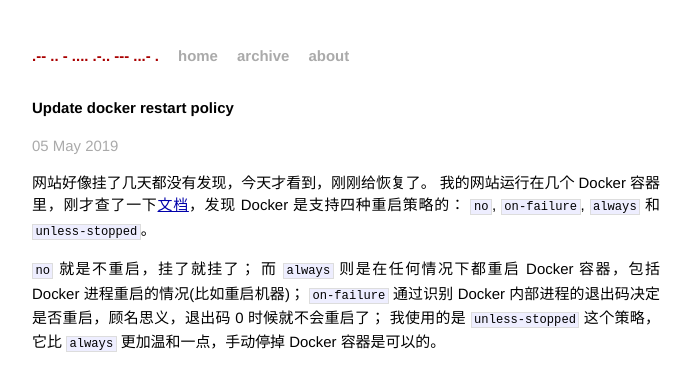
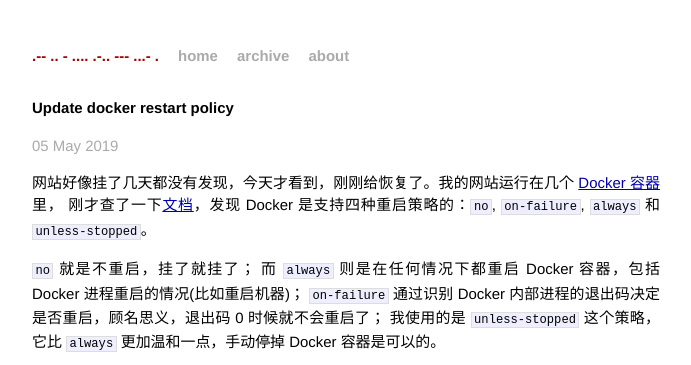
Before and after one commit to gnailuy/gnailuy.com, a Jekyll site: the page built from _posts/2019-05-05-update-docker-restart-policy.markdown, in a window 1280 px wide. Shown: the top 365 px of the page, without its empty margins (294-985 px from the left). Built offline with Jekyll 4.4.1, drawn with Linux system fonts in a browser that asks for light colours; Markdown is read by kramdown in place of the engine named in the settings; comment, search, counter and statistics services are not loaded; part of the change alters nothing that is shown.

```diff
--- a/_posts/2019-05-05-update-docker-restart-policy.markdown
+++ b/_posts/2019-05-05-update-docker-restart-policy.markdown
@@ -5,9 +5,8 @@ date: 2019-05-05 00:14:54 +0800
 categories: [ linux ]
 ---
 
-网站好像挂了几天都没有发现，今天才看到，刚刚给恢复了。
-我的网站运行在几个 Docker 容器里，刚才查了一下[文档][document]，发现 Docker 是支持四种重启策略的：
-`no`, `on-failure`, `always` 和 `unless-stopped`。
+网站好像挂了几天都没有发现，今天才看到，刚刚给恢复了。我的网站运行在几个 [Docker 容器][containers]里，
+刚才查了一下[文档][document]，发现 Docker 是支持四种重启策略的：`no`, `on-failure`, `always` 和 `unless-stopped`。
 
 <!-- more -->
 
@@ -39,5 +38,6 @@ docker update --restart <policy-name> container1 container2 ...
 解决的办法也很简单，VsVim 的配置项里有读取配置文件的选项，可以选择读取 vsvimrc 和 vimrc 中任意一项，
 或者两者都读取，或者干脆不读取任何配置文件。把 vimrc 从 VsVim 的配置文件中去掉就好了。
 
+[containers]:  https://github.com/gnailuy/githook/blob/master/README.md
 [document]:    https://docs.docker.com/config/containers/start-containers-automatically/
 [spf13]:       https://github.com/gnailuy/spf13-vim-local
```
